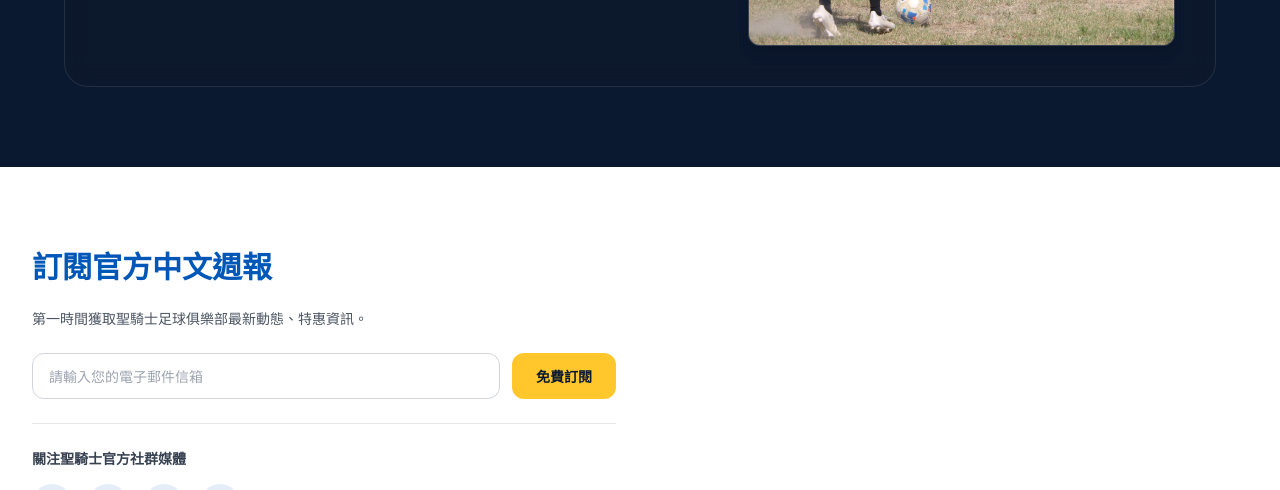
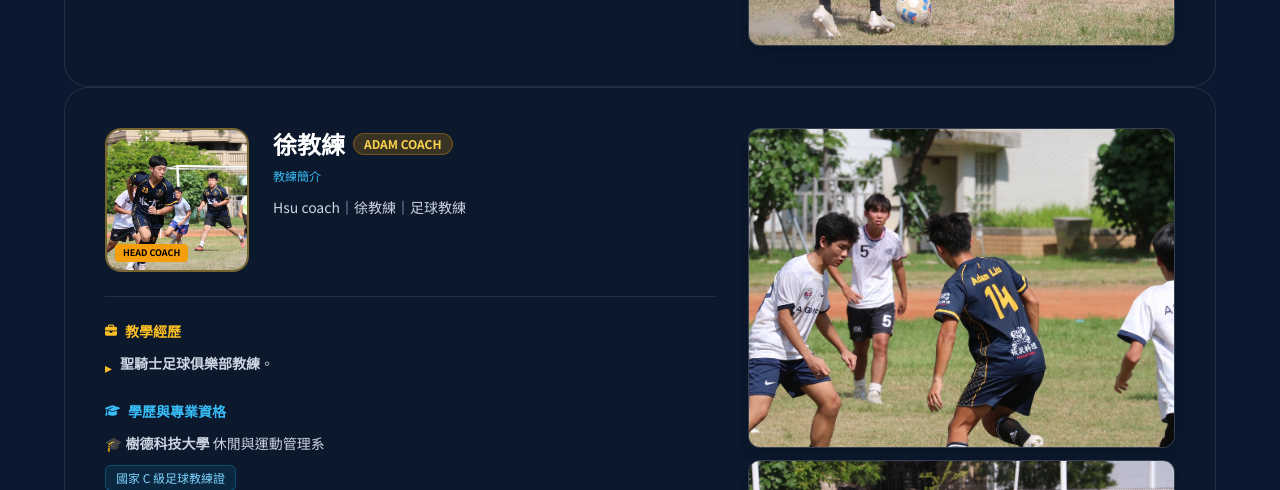
Before and after one commit to KRAZADESIGN/PALADIN-FC_website, a plain HTML site: page index.html in a window 1280 px wide. Shown: the part 2630-3120 px from the top of the page. Drawn offline with nearby package versions, Linux system fonts and the light colour scheme.

Commit message:
Add files via upload

```diff
--- a/index.html
+++ b/index.html
@@ -3,7 +3,7 @@
 <head>
     <meta charset="UTF-8">
     <meta name="viewport" content="width=device-width, initial-scale=1.0">
-    <title>聖騎士足球俱樂部官方網站 | Brighton & Hove Albion FC</title>
+    <title>聖騎士足球俱樂部官方網站 | PALADIN FC</title>
     <script src="https://cdn.tailwindcss.com"></script>
     <link rel="stylesheet" href="https://cdnjs.cloudflare.com/ajax/libs/font-awesome/6.4.0/css/all.min.css">
     <link href="https://fonts.googleapis.com/css2?family=Noto+Sans+TC:wght@300;400;500;700;900&display=swap" rel="stylesheet">
@@ -106,13 +106,12 @@
         </div>
 
         <!-- Mobile Drawer Navigation -->
-        <div id="mobileMenu" class="hidden lg:hidden bg-brighton-darkblue dark:bg-slate-900 border-t border-white/10 px-4 pt-2 pb-6 space-y-3">
+        <div id="mobileMenu" class="hidden lg:hidden bg-brighton-yellow dark:bg-slate-900 border-t border-white/10 px-4 pt-2 pb-6 space-y-3">
             <a href="#overview" class="mobile-link block px-3 py-2 rounded-md hover:bg-white/10 text-base font-medium">俱樂部簡介</a>
             <a href="#squad" class="mobile-link block px-3 py-2 rounded-md hover:bg-white/10 text-base font-medium">一線隊陣容</a>
-            <a href="#matches" class="mobile-link block px-3 py-2 rounded-md hover:bg-white/10 text-base font-medium">賽事中心</a>
-            <a href="#history" class="mobile-link block px-3 py-2 rounded-md hover:bg-white/10 text-base font-medium">隊史榮譽</a>
+            <a href="academy.html" class="mobile-link block px-3 py-2 rounded-md hover:bg-white/10 text-base font-medium">班級介紹</a>
+            <a href="#coach" class="mobile-link block px-3 py-2 rounded-md hover:bg-white/10 text-base font-medium">教練介紹</a>
             <a href="#stadium" class="mobile-link block px-3 py-2 rounded-md hover:bg-white/10 text-base font-medium">球場與球迷</a>
-            <a href="#quiz" class="mobile-link block px-3 py-2 rounded-md hover:bg-white/10 text-base font-medium">球迷問答</a>
             <a href="#contact" class="mobile-link block px-3 py-2 rounded-md hover:bg-white/10 text-base font-medium">聯絡我們</a>
             </a>
         </div>
@@ -316,7 +315,7 @@
     <p class="text-slate-400 text-sm mt-2">PALADIN FC | 聖騎士足球俱樂部</p>
   </div>
 
-  <!-- 教練卡片容器 -->
+  <!-- 劉教練卡片容器 -->
   <div class="bg-slate-900/40 backdrop-blur-md rounded-3xl p-6 md:p-10 border border-white/10 max-w-6xl mx-auto">
     <div class="grid grid-cols-1 lg:grid-cols-12 gap-8 items-start">
 
@@ -327,7 +326,7 @@
         <div class="flex flex-col md:flex-row gap-6 items-center md:items-start text-center md:text-left">
           <!-- 總教練頭像/縮圖 -->
           <div class="relative w-32 h-32 md:w-36 md:h-36 shrink-0 rounded-2xl overflow-hidden border-2 border-amber-400/40 bg-slate-800 flex items-center justify-center">
-            <img src="coach profile picture.jpg" alt="小祥教練" class="w-full h-full object-cover">
+            <img src="adam coach profile picture.jpg" alt="小祥教練" class="w-full h-full object-cover">
             <span class="absolute bottom-2 left-2 px-2 py-0.5 text-[9px] font-bold bg-amber-500 text-black rounded uppercase">HEAD COACH</span>
           </div>
 
@@ -411,7 +410,96 @@
       </div>
 
     </div>
-  </div>
+    </div>
+
+    <!-- 徐教練卡片容器 -->
+  <div class="bg-slate-900/40 backdrop-blur-md rounded-3xl p-6 md:p-10 border border-white/10 max-w-6xl mx-auto">
+    <div class="grid grid-cols-1 lg:grid-cols-12 gap-8 items-start">
+
+      <!-- 左半部：教練個人資訊與經歷 (佔 7 欄) -->
+      <div class="lg:col-span-7 flex flex-col gap-6">
+
+        <!-- 個人頭像與名字簡介 -->
+        <div class="flex flex-col md:flex-row gap-6 items-center md:items-start text-center md:text-left">
+          <!-- 總教練頭像/縮圖 -->
+          <div class="relative w-32 h-32 md:w-36 md:h-36 shrink-0 rounded-2xl overflow-hidden border-2 border-amber-400/40 bg-slate-800 flex items-center justify-center">
+            <img src="hsu coach profile picture.jpg" alt="徐教練" class="w-full h-full object-cover">
+            <span class="absolute bottom-2 left-2 px-2 py-0.5 text-[9px] font-bold bg-amber-500 text-black rounded uppercase">HEAD COACH</span>
+          </div>
+
+          <!-- 文字細節 -->
+          <div class="flex-1">
+            <div class="flex flex-wrap items-center justify-center md:justify-start gap-2 mb-2">
+              <h3 class="text-2xl font-black text-white">徐教練</h3>
+              <span class="px-2.5 py-0.5 text-xs font-semibold bg-amber-500/20 text-amber-300 rounded-full border border-amber-500/30">ADAM COACH</span>
+            </div>
+            <p class="text-xs text-sky-400 font-medium mb-3">教練簡介</p>
+            <p class="text-slate-300 text-sm leading-relaxed">
+              Hsu coach｜徐教練｜足球教練
+            </p>
+          </div>
+        </div>
+
+        <hr class="border-white/10">
+
+        <!-- 新增欄位 1：教學經歷 -->
+        <div>
+          <h4 class="text-amber-400 font-bold text-sm mb-3 flex items-center gap-2">
+            <i class="fa-solid fa-briefcase text-xs"></i> 教學經歷
+          </h4>
+          <ul class="space-y-2 text-slate-300 text-xs md:text-sm">
+            <li class="flex items-start gap-2">
+              <span class="text-amber-400 mt-1">▸</span>
+              <span><strong>聖騎士足球俱樂部教練</strong>。</span>
+            </li>
+          </ul>
+        </div>
+
+        <!-- 新增欄位 2：學歷與專業資格 -->
+        <div>
+          <h4 class="text-sky-400 font-bold text-sm mb-3 flex items-center gap-2">
+            <i class="fa-solid fa-graduation-cap text-xs"></i> 學歷與專業資格
+          </h4>
+
+          <!-- 學歷 -->
+          <p class="text-xs md:text-sm text-slate-300 mb-3">
+            🎓 <strong>樹德科技大學</strong> 休閒與運動管理系
+          </p>
+
+          <!-- 證照標籤列表 (Badge 樣式) -->
+          <div class="flex flex-wrap gap-2 text-xs">
+            <span class="px-2.5 py-1 bg-sky-500/10 text-sky-300 border border-sky-500/30 rounded-md">國家 C 級足球教練證</span>
+            <span class="px-2.5 py-1  text-sky-300 border border-brighton-navy rounded-md"></span>
+            <span class="px-2.5 py-1  text-slate-300 border border-brighton-navy rounded-md"></span>
+            <span class="px-2.5 py-1  text-slate-300 border border-brighton-navy rounded-md"></span>
+            <span class="px-2.5 py-1  text-red-300 border border-brighton-navy rounded-md"></span>
+            <span class="px-2.5 py-1  text-slate-300 border border-brighton-navy rounded-md"></span>
+          </div>
+        </div>
+
+      </div>
+
+      <!-- 右半部：純照片區 (佔 5 欄) -->
+      <div class="lg:col-span-5 grid grid-cols-1 sm:grid-cols-2 lg:grid-cols-1 gap-3">
+
+        <!-- 照片 1 -->
+        <div class="w-full aspect-[4/3] rounded-xl overflow-hidden bg-slate-800 border border-white/10 shadow-lg">
+          <img src="coach coaching(1).jpg" alt="執教側拍" class="w-full h-full object-cover hover:scale-105 transition duration-300">
+        </div>
+
+        <!-- 照片 2 -->
+        <div class="w-full aspect-[4/3] rounded-xl overflow-hidden bg-slate-800 border border-white/10 shadow-lg">
+          <img src="coach coaching(2).jpg" alt="戰術佈局" class="w-full h-full object-cover hover:scale-105 transition duration-300">
+        </div>
+
+      </div>
+
+    </div>
+
+
+</section>
+
+
 </section>
 
     <!-- Section 9: Contact & Newsletter -->
@@ -470,21 +558,6 @@
     </footer>
 
     <script>
-        // --- 1. Theme Toggle (Dark/Light Mode) ---
-        const themeToggleBtn = document.getElementById('themeToggle');
-        const themeIcon = document.getElementById('themeIcon');
-
-        themeToggleBtn.addEventListener('click', () => {
-            document.documentElement.classList.toggle('dark');
-            if (document.documentElement.classList.contains('dark')) {
-                themeIcon.classList.remove('fa-moon');
-                themeIcon.classList.add('fa-sun');
-            } else {
-                themeIcon.classList.remove('fa-sun');
-                themeIcon.classList.add('fa-moon');
-            }
-        });
-
         // --- 2. Mobile Menu Toggle ---
         const mobileMenuBtn = document.getElementById('mobileMenuBtn');
         const mobileMenu = document.getElementById('mobileMenu');
```
